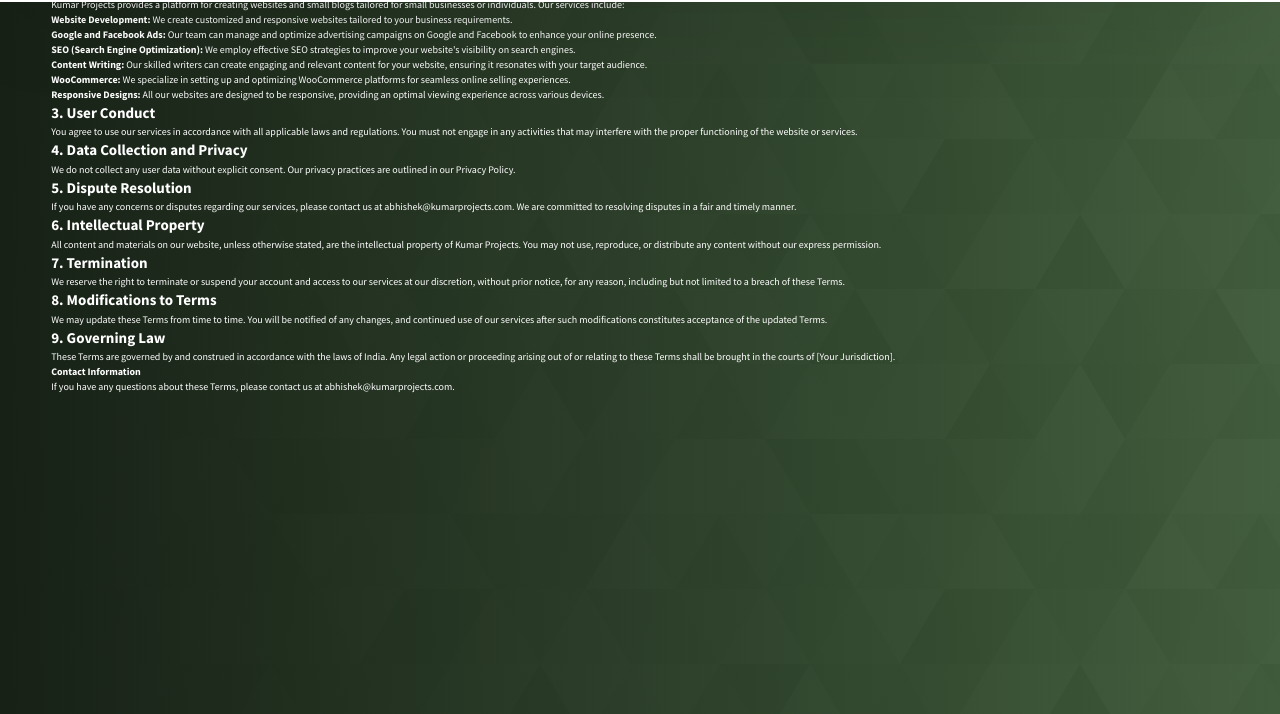
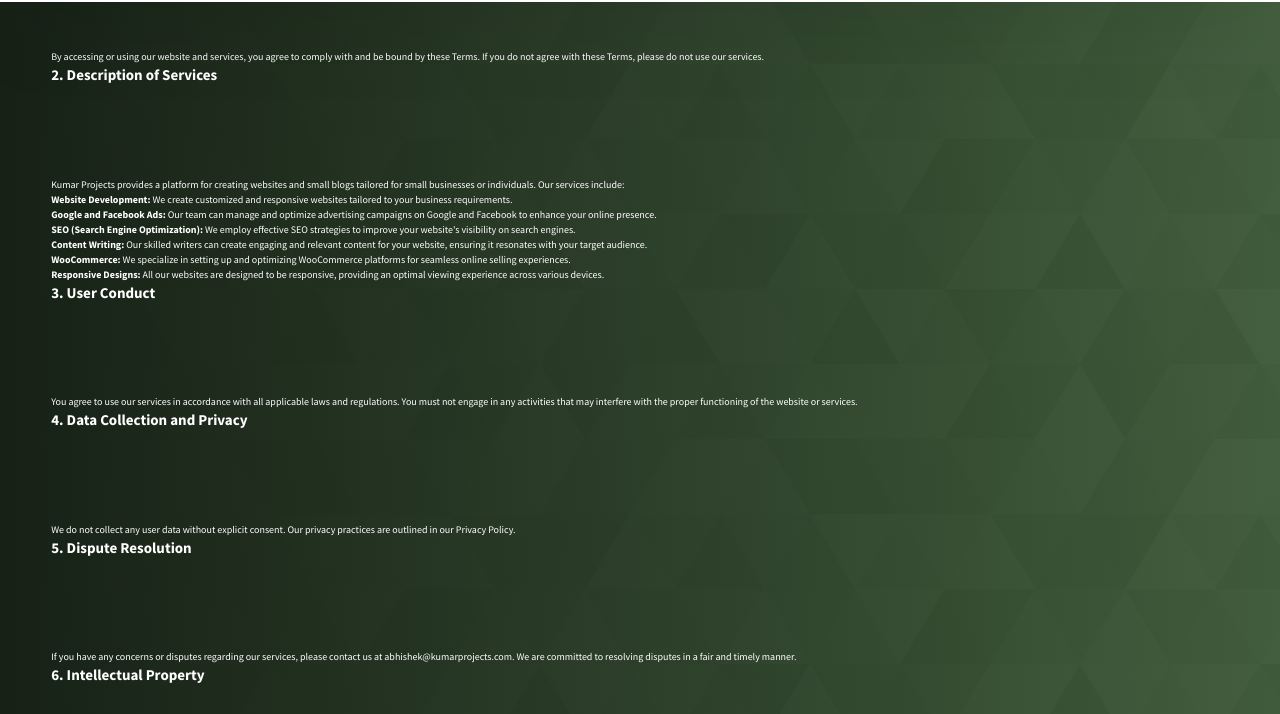
Before and after one commit to abhishkcodes/portfolio-website, a plain HTML site: page tos.html in a window 1280 px wide. Shown: the part 86-800 px from the top of the page. Drawn offline with Linux system fonts and the light colour scheme.

Commit message:
Update tos.html

```diff
--- a/tos.html
+++ b/tos.html
@@ -85,10 +85,10 @@
 <div class="main-container">
     <h1>Terms of Service</h1>
 
-    <h2>1. Acceptance of Terms</h2>
+    <h2 class="heading heading-sec heading-sec__mb-med">1. Acceptance of Terms</h2>
     <p>By accessing or using our website and services, you agree to comply with and be bound by these Terms. If you do not agree with these Terms, please do not use our services.</p>
 
-    <h2>2. Description of Services</h2>
+    <h2 class="heading heading-sec heading-sec__mb-med">2. Description of Services</h2>
     <p>Kumar Projects provides a platform for creating websites and small blogs tailored for small businesses or individuals. Our services include:
         <ul>
             <li><strong>Website Development:</strong> We create customized and responsive websites tailored to your business requirements.</li>
@@ -103,25 +103,25 @@
 
     <!-- Add more sections as needed -->
 
-    <h2>3. User Conduct</h2>
+    <h2 class="heading heading-sec heading-sec__mb-med">3. User Conduct</h2>
     <p>You agree to use our services in accordance with all applicable laws and regulations. You must not engage in any activities that may interfere with the proper functioning of the website or services.</p>
 
-    <h2>4. Data Collection and Privacy</h2>
+    <h2 class="heading heading-sec heading-sec__mb-med">4. Data Collection and Privacy</h2>
     <p>We do not collect any user data without explicit consent. Our privacy practices are outlined in our Privacy Policy.</p>
 
-    <h2>5. Dispute Resolution</h2>
+    <h2 class="heading heading-sec heading-sec__mb-med">5. Dispute Resolution</h2>
     <p>If you have any concerns or disputes regarding our services, please contact us at <a href="mailto:abhishek@kumarprojects.com">abhishek@kumarprojects.com</a>. We are committed to resolving disputes in a fair and timely manner.</p>
 
-    <h2>6. Intellectual Property</h2>
+    <h2 class="heading heading-sec heading-sec__mb-med">6. Intellectual Property</h2>
     <p>All content and materials on our website, unless otherwise stated, are the intellectual property of Kumar Projects. You may not use, reproduce, or distribute any content without our express permission.</p>
 
-    <h2>7. Termination</h2>
+    <h2 class="heading heading-sec heading-sec__mb-med">7. Termination</h2>
     <p>We reserve the right to terminate or suspend your account and access to our services at our discretion, without prior notice, for any reason, including but not limited to a breach of these Terms.</p>
 
-    <h2>8. Modifications to Terms</h2>
+    <h2 class="heading heading-sec heading-sec__mb-med">8. Modifications to Terms</h2>
     <p>We may update these Terms from time to time. You will be notified of any changes, and continued use of our services after such modifications constitutes acceptance of the updated Terms.</p>
 
-    <h2>9. Governing Law</h2>
+    <h2 class="heading heading-sec heading-sec__mb-med">9. Governing Law</h2>
     <p>These Terms are governed by and construed in accordance with the laws of India. Any legal action or proceeding arising out of or relating to these Terms shall be brought in the courts of [Your Jurisdiction].</p>
 
     <h2></h2>
```
